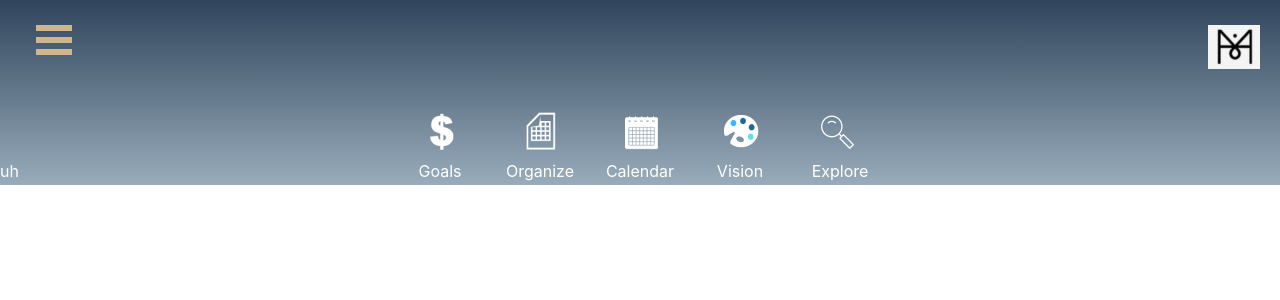
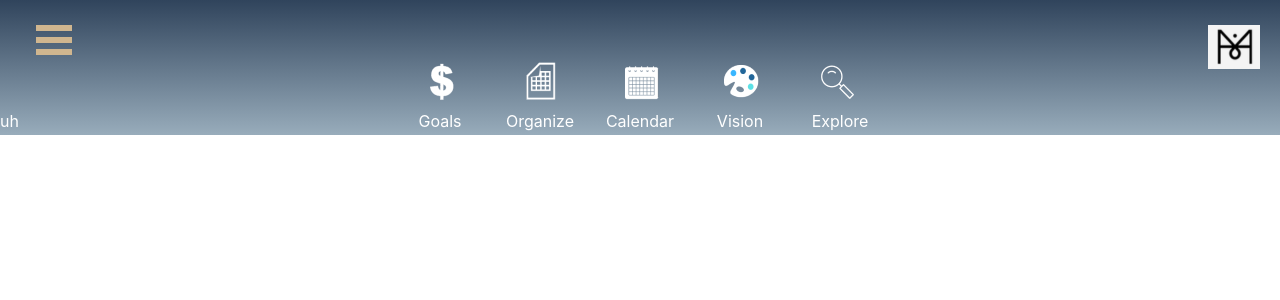
Before and after one commit to ctaar16/Mind-Your-Money, a React (Create React App) app in the folder client/: page /EditAccount in a window 1280 px wide. Shown: the top 300 px of the page. Built offline with nearby package versions, Linux system fonts and the light colour scheme.

Commit message:
changed styling for layout and nav

```diff
--- a/client/src/components/shared/Layout/Layout.css
+++ b/client/src/components/shared/Layout/Layout.css
@@ -5,7 +5,6 @@
 #outer-container {
   background-image: linear-gradient(#30445c,#98acbb);
 }
-
 
 .logo {
   position: fixed;
--- a/client/src/components/shared/Layout/Layout.jsx
+++ b/client/src/components/shared/Layout/Layout.jsx
@@ -9,10 +9,10 @@ import Hamburger from '../Hamburger/Hamburger'
 const Layout = (props) => (
   <div id="outer-container" className='layout'>
     <Hamburger className="Hamburger" pageWrapId={"page-wrap"} outerContainerId={"App"} />
+        <Nav />
     <Link className="logo" to="/">
     <img src={process.env.PUBLIC_URL + 'assets/Logo.png'} alt="Mind Yo' Money!"/>
     </Link>
-        <Nav />
         <div className="layout-children">
             {props.children}
         </div>
--- a/client/src/components/shared/Nav/Nav.css
+++ b/client/src/components/shared/Nav/Nav.css
@@ -1,8 +1,11 @@
 .nav-container {
+  width: 100vw;
+  background-image: linear-gradient(#30445c,#98acbb);
+  position: fixed;
   display: flex;
   justify-content: center;
   align-items: center;
-  padding-top:85px;
+  padding-top: 35px;
 }
 
 .nav-icons {
@@ -17,7 +20,7 @@
 }
 
 p {
-  position:absolute;
-  top:145px;
+  position:fixed;
+  top: 95px;
   color: white;
 }
```
